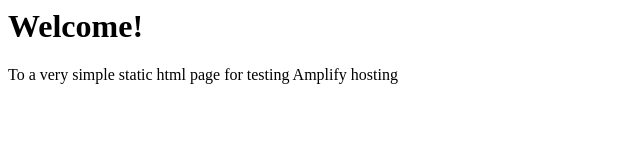
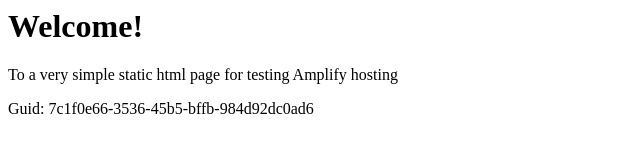
Before and after one commit to aws-aemilia-sfo/Github-PR-Commit-Integration-Test-DoNotTouch-v1-preprod-us-west-1, a website: page src/index.html in a window 1280 px wide. Shown: the whole page, without its empty margins (0-640 px from the left). Drawn offline with Linux system fonts and the light colour scheme.

Commit message:
commit from integ tests

```diff
--- a/src/index.html
+++ b/src/index.html
@@ -1,3 +1,5 @@
+
+
 <html lang="en">
 
 <head>
@@ -10,6 +12,6 @@
 <body>
     <h1>Welcome!</h1>
     <p>To a very simple static html page for testing Amplify hosting</p>
-</body>
+    <p>Guid: 7c1f0e66-3536-45b5-bffb-984d92dc0ad6</p></body>
 
 </html>
```
